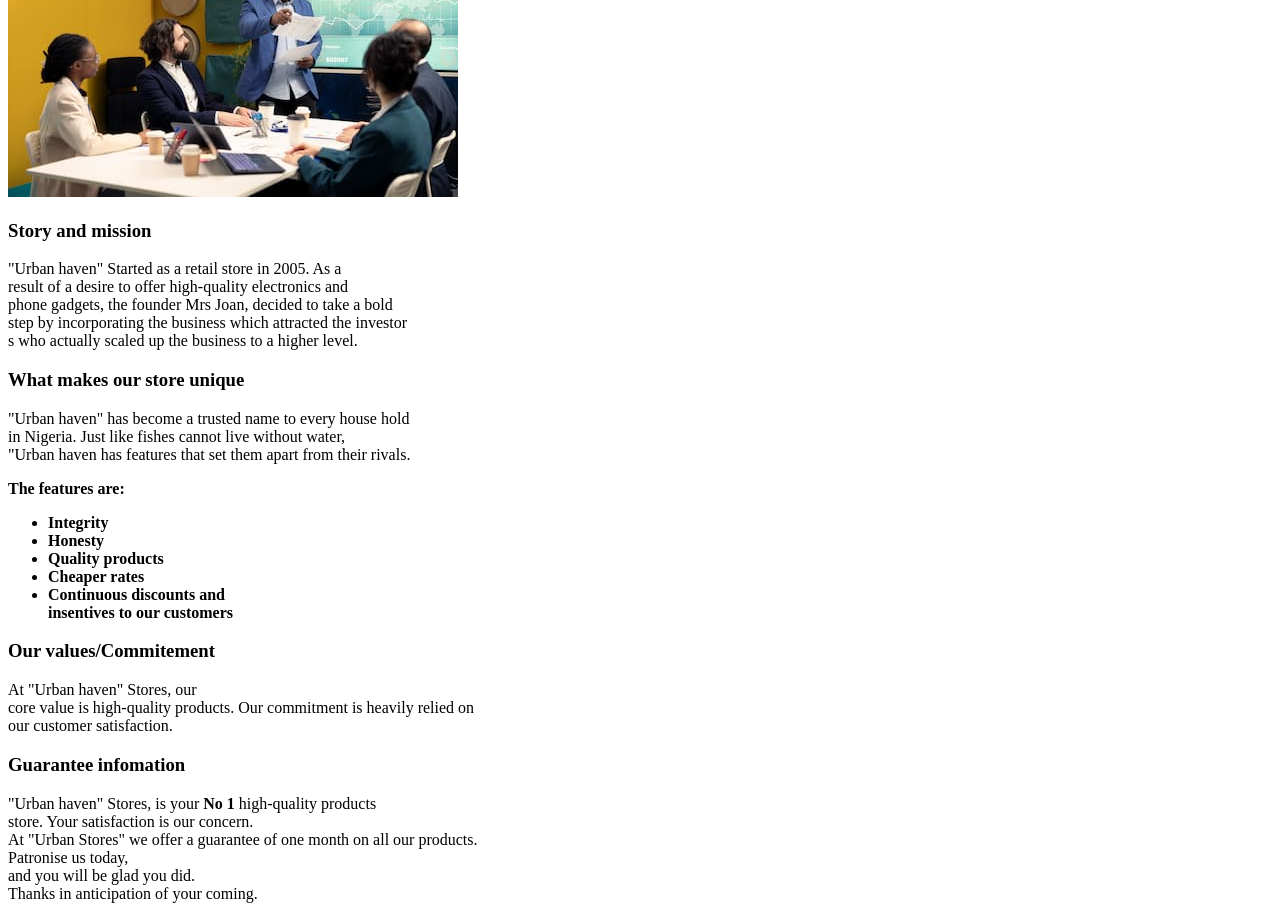
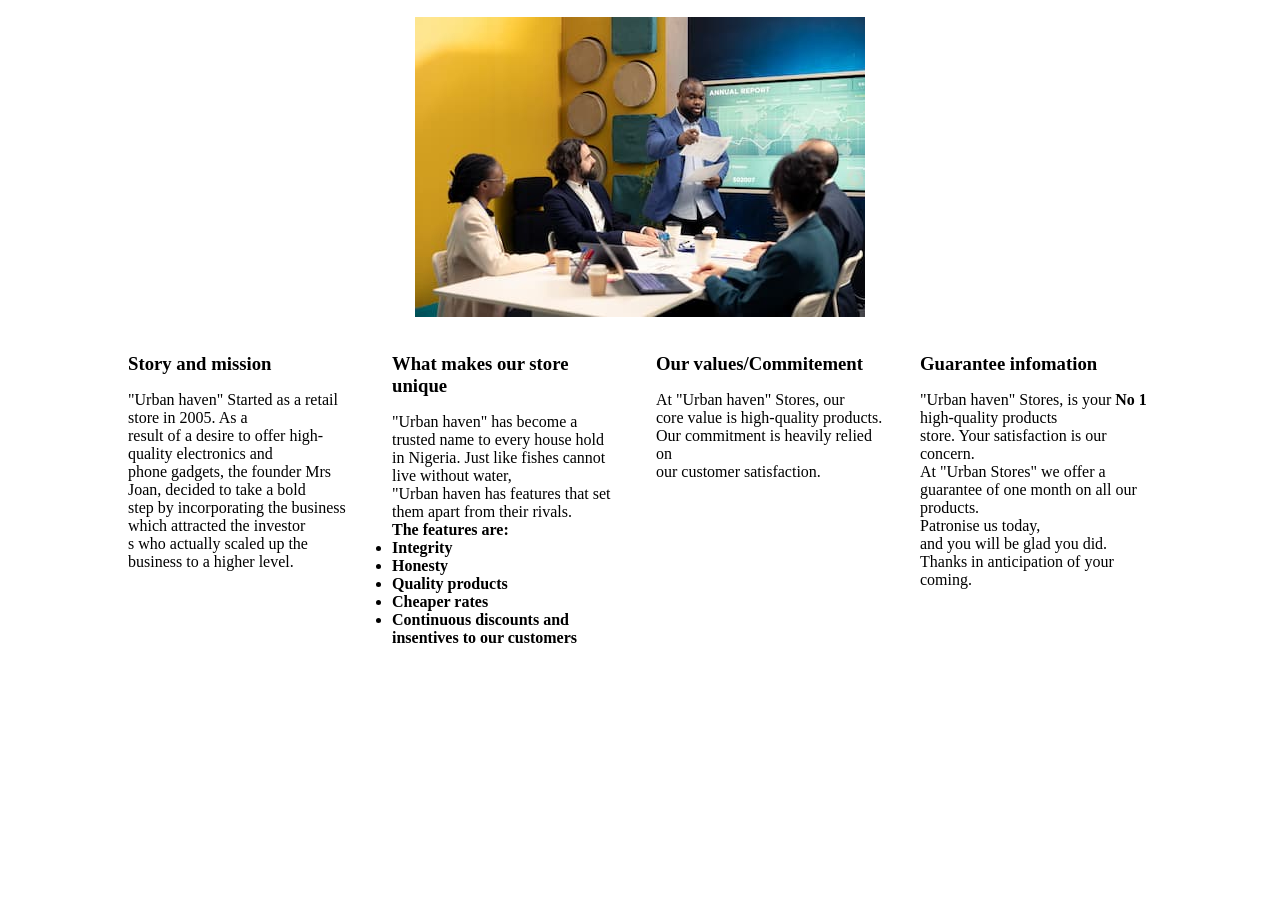
Before and after one commit to chidozieharrison28-source/Urban-store, a plain HTML site: page index.html in a window 1280 px wide. Shown: the part 170-1089 px from the top of the page. After the commit the page ends 961 px from the top, so only its background shows below. Drawn offline with Linux system fonts and the light colour scheme.

Commit message:
Add base file

```diff
--- a/css/style.css
+++ b/css/style.css
@@ -0,0 +1,27 @@
+*{
+    padding: 0;
+    margin: 0;
+    box-sizing: border-box;
+}
+
+
+.card{
+    display: flex;
+    flex-direction: column;
+    margin: 4rem;
+    padding:4rem ;
+    gap: 2rem;
+    align-items: center;
+    justify-content: center;
+}
+
+.card1{
+    display: grid;
+    gap: 1.5rem;
+    grid-template-columns: repeat(4,1fr);
+    gap: 2rem;
+}
+
+p{
+    padding-top: 1rem;
+}
--- a/index.html
+++ b/index.html
@@ -21,10 +21,9 @@
             <img src="images/corporate-employees-review-transactional-info-improve-customer-satisfaction(1)(1).jpg">
         </div>
 
+        <div class="card1">
 
-
-
-    <div class="card1">
+    <div class="card2">
         <article>
             <h3> Story and mission </h3>
             <p>"Urban haven" Started as a retail store in 2005. As a<br>
@@ -35,7 +34,7 @@
         </article>
     </div>
 
-     <div class="card2">
+     <div class="card3">
         <article>
             <h3> What makes our store unique  </h3>
             <p>"Urban haven" has become a trusted name to every house hold <br>
@@ -57,7 +56,7 @@
         </article>
     </div>
 
-     <div class="card3">
+     <div class="card4">
         <article>
             <h3> Our values/Commitement </h3>
             <p> At "Urban haven" Stores, our<br>
@@ -71,7 +70,7 @@
 
 
 
-     <div class="card4">
+     <div class="card5">
         <article>
             <h3>  Guarantee infomation </h3>
             <p> "Urban haven" Stores, is your
@@ -90,8 +89,10 @@
     </div>
 
     </div>
+
+    </div>
     </section>
-        </div>
+
 
 </body>
 </html>
```
Also changed, not shown: css/base.css (added).
